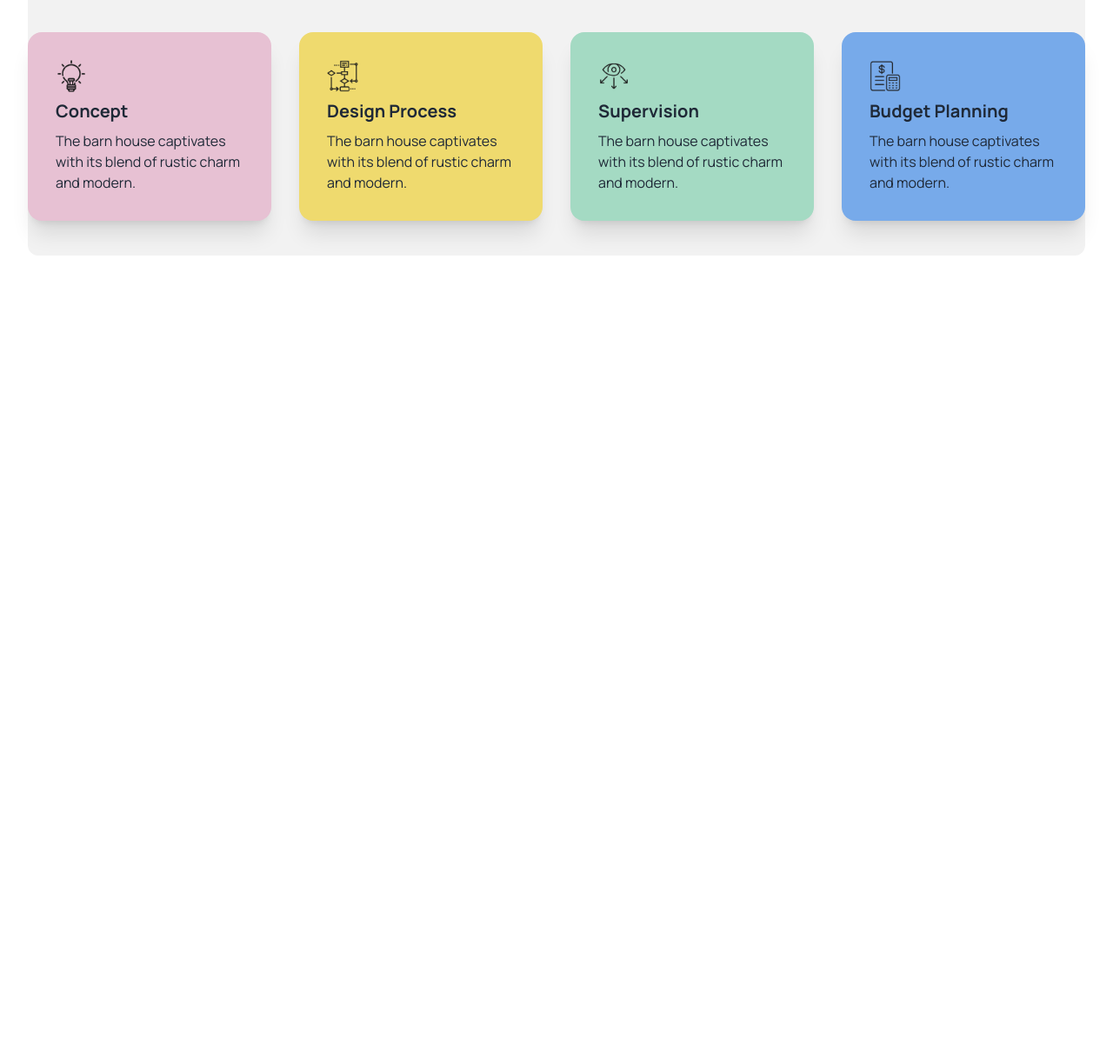
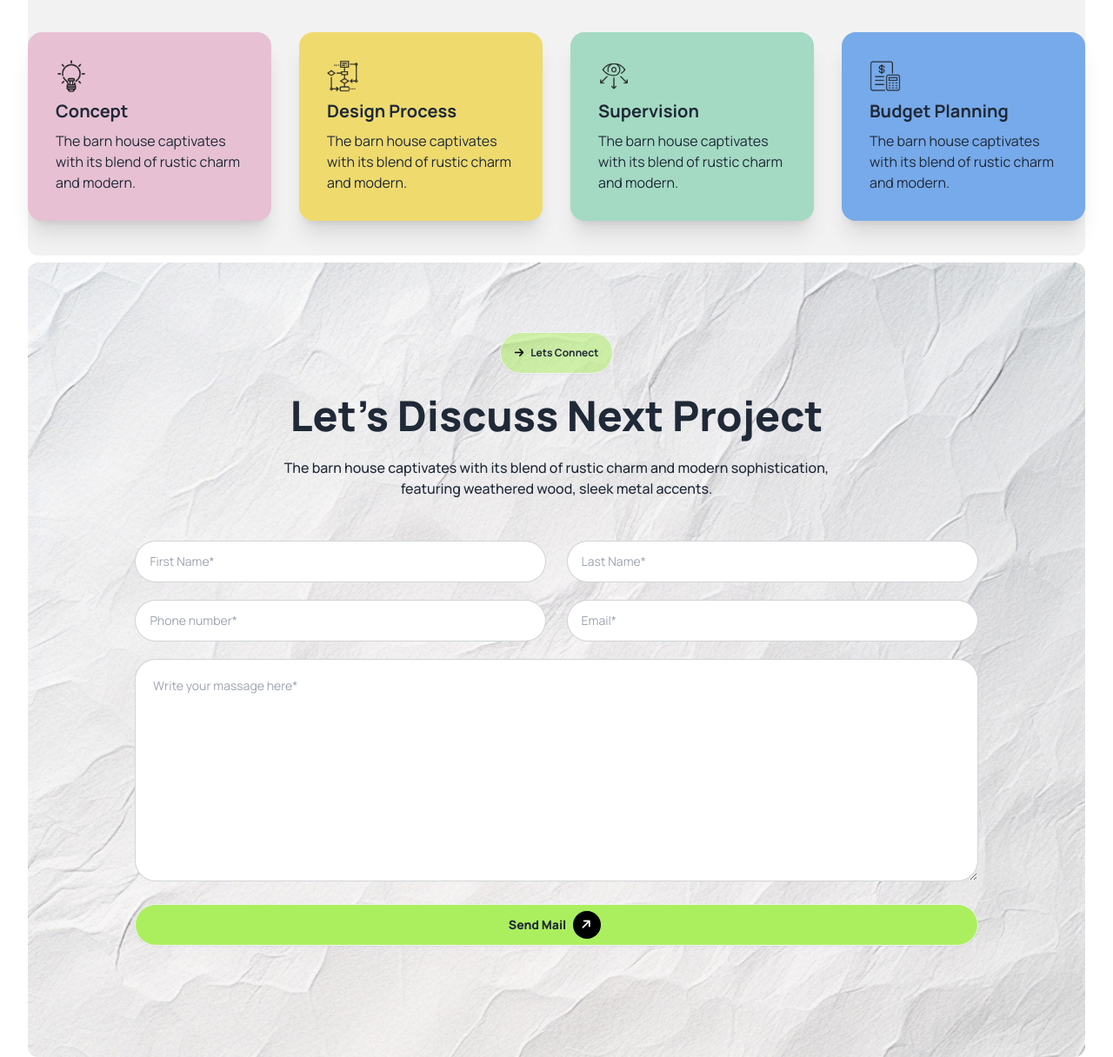
Before and after one commit to Khalid9080/Architectural-Innovators-Responsive-Website, a plain HTML site: page index.html in a window 1280 px wide. Shown: the part 2137-3353 px from the top of the page at 87% size. Before the commit the page ends 2431 px from the top, so only its background shows below. Drawn offline with nearby package versions, Linux system fonts and the light colour scheme.

Commit message:
Responsive Lets Discuss Section Done

```diff
--- a/index.html
+++ b/index.html
@@ -128,7 +128,7 @@
 
     <main class="w-full">
         <!-- 2nd------------------- -->
-        <section class=" bg-base-200 relative rounded-xl ">
+        <section class=" bg-base-200 relative rounded-xl">
 
 
 
@@ -197,7 +197,7 @@
             </div>
 
 
- <!-- ------------- -->
+
             <div class="md:-mt-32 py-10 ">
 
                 <div class=" text-center space-y-4 ">
@@ -207,7 +207,7 @@
                     </button>
 
                     <h1 class="md:text-5xl text-3xl font-black outline-2 outline-gray-800">Our Works Process</h1>
-                    <p class="font-medium md:text-base text-sm">The barn house captivates with its blend of rustic charm and modern
+                    <p class="font-medium md:text-base text-sm px-2">The barn house captivates with its blend of rustic charm and modern
                         sophistication, <br> featuring
                         weathered wood, sleek metal accents.
                     </p>
@@ -258,52 +258,52 @@
 
 
         </section>
-<!-- ------------- -->
 
-      <!--
 
-        <section class="background-image bg-no-repeat bg-cover ">
+
+
+        <section class="background-image bg-no-repeat bg-cover md:mt-2 mt-5 rounded-xl">
 
             <div class="text-center py-20 ">
-                <div class="space-y-6">
+                <div class="space-y-6 ">
                     <button class="btn rounded-3xl bg-2nd-colour z-10 text-xs font-bold ">
                         <i class="fa-solid fa-arrow-right  text-black"></i>
                         Lets Connect
                     </button>
 
-                    <h4 class="font-black text-5xl">Let’s Discuss Next Project</h4>
+                    <h1 class="font-black text-5xl container mx-auto">Let’s Discuss Next Project</h1>
 
-                    <p class="font-medium"> The barn house captivates with its blend of rustic charm and modern
+                    <p class="font-medium md:text-base text-sm px-2"> The barn house captivates with its blend of rustic charm and modern
                         sophistication,<br> featuring
                         weathered wood, sleek metal accents.
                     </p>
                 </div>
 
 
-                <div class="flex flex-col gap-5 py-12">
+                <div class="flex flex-col gap-5 py-12 container mx-auto">
 
 
-                    <div class="space-x-5 ">
+                    <div class="md:space-x-5 ">
                         <input type="text" placeholder="First Name*"
-                            class="input text-sm input-bordered w-[473px] rounded-3xl" />
+                            class="input text-sm input-bordered md:w-[473px] w-11/12 rounded-3xl" />
                         <input type="text" placeholder="Last Name*"
-                            class="input text-sm input-bordered w-[473px] rounded-3xl" />
+                            class="input text-sm input-bordered md:w-[473px] w-11/12 rounded-3xl md:mt-0 mt-5 " />
                     </div>
 
-                    <div class="space-x-5">
+                    <div class="md:space-x-5 ">
                         <input type="text" placeholder="Phone number*"
-                            class="input text-sm input-bordered w-[473px] rounded-3xl" />
+                            class="input text-sm input-bordered md:w-[473px] w-11/12 rounded-3xl " />
                         <input type="text" placeholder="Email*"
-                            class="input text-sm input-bordered w-[473px] rounded-3xl" />
+                            class="input text-sm input-bordered md:w-[473px] w-11/12 rounded-3xl md:mt-0 mt-5" />
                     </div>
 
                     <div>
                         <textarea placeholder="Write your massage here*"
-                            class="textarea text-sm p-5 textarea-bordered textarea-xl w-[970px] h-80 rounded-3xl"></textarea>
+                            class="textarea text-sm p-5 textarea-bordered textarea-xl md:w-[970px] w-11/12 h-64 rounded-3xl"></textarea>
                     </div>
 
                     <div>
-                        <a class="btn rounded-3xl bg-button-arrow-color font-black w-[970px]">Send Mail <i
+                        <a class="btn rounded-3xl bg-button-arrow-color font-black md:w-[970px] w-11/12">Send Mail <i
                                 class="fa-solid fa-arrow-right text-white -rotate-45 w-8 h-8 bg-black  rounded-full text-center p-2 mr-1"></i></a>
 
                     </div>
@@ -314,11 +314,11 @@
 
         </section>
 
--->
+
 
     </main>
+<!--
 
- <!--
     <footer class="bg-footer-bg">
 
         <div class="text-center py-20 ">
```
